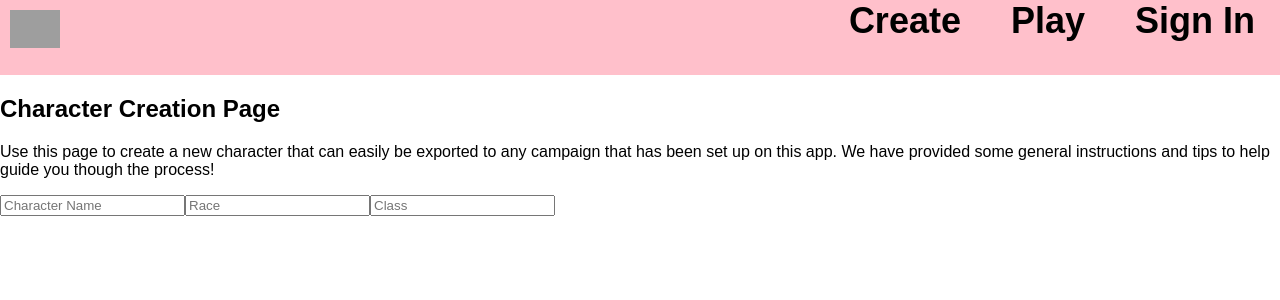
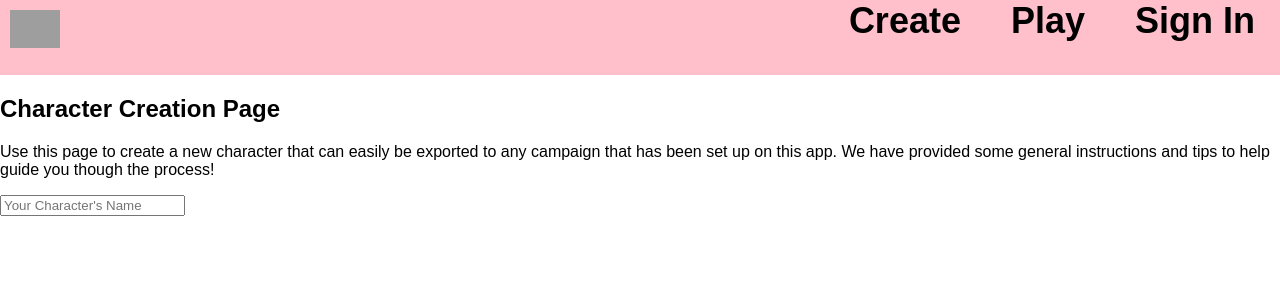
Before and after one commit to mhudgins22/behold, a React app: page /Create/Characters/NewCharacter in a window 1280 px wide. Shown: the top 300 px of the page. Built offline with nearby package versions, Linux system fonts and the light colour scheme; grey boxes are pictures that could not be loaded.

Commit message:
Began making NewCharacter form inputs dynamically

```diff
--- a/src/containers/NewCharacter/NewCharacter.js
+++ b/src/containers/NewCharacter/NewCharacter.js
@@ -1,14 +1,50 @@
 import React, { Component } from 'react';
 
+import Input from '../../components/UI/Input/Input';
+
 class NewCharacter extends Component {
+  state = {
+    controls: {
+      characterName: {
+        elementType: "input",
+        elementConfig: {
+          type: "input",
+          placeholder: "Your Character's Name"
+        },
+        value: "",
+        validation: {
+          required: true
+        },
+        valid: false,
+        touched: false
+      },
+
+    }
+  }
+
   render() {
-    let form = (
-      <form>
-        <input className={null} type="text" name="characterName" placeholder="Character Name" />
-        <input className={null} type="select" name="race" placeholder="Race" />
-        <input className={null} type="select" name="class" placeholder="Class" />
-      </form>
-    );
+    let formElements = [];
+    for (let element in this.state.controls) {
+      formElements.push({
+        id: element,
+        config: this.state.controls[element]
+      });
+    }
+
+    let form = formElements.map(element => (
+      <Input
+        key = {element.id}
+        elementType = {element.config.elementType}
+        elementConfig = {element.config.elementConfig}
+        value = {element.config.value}
+        validation = {element.config.validation}
+        placeholder = {element.config.placeholder}
+        valid = {element.config.valid}
+        touched = {element.config.touched}
+        shouldValidate = {null}
+        changed = {null}
+        />
+    ));
 
     return (
       <div>
```
Also changed, not shown: 1 other file (tests, documents, lock files or other folders).
